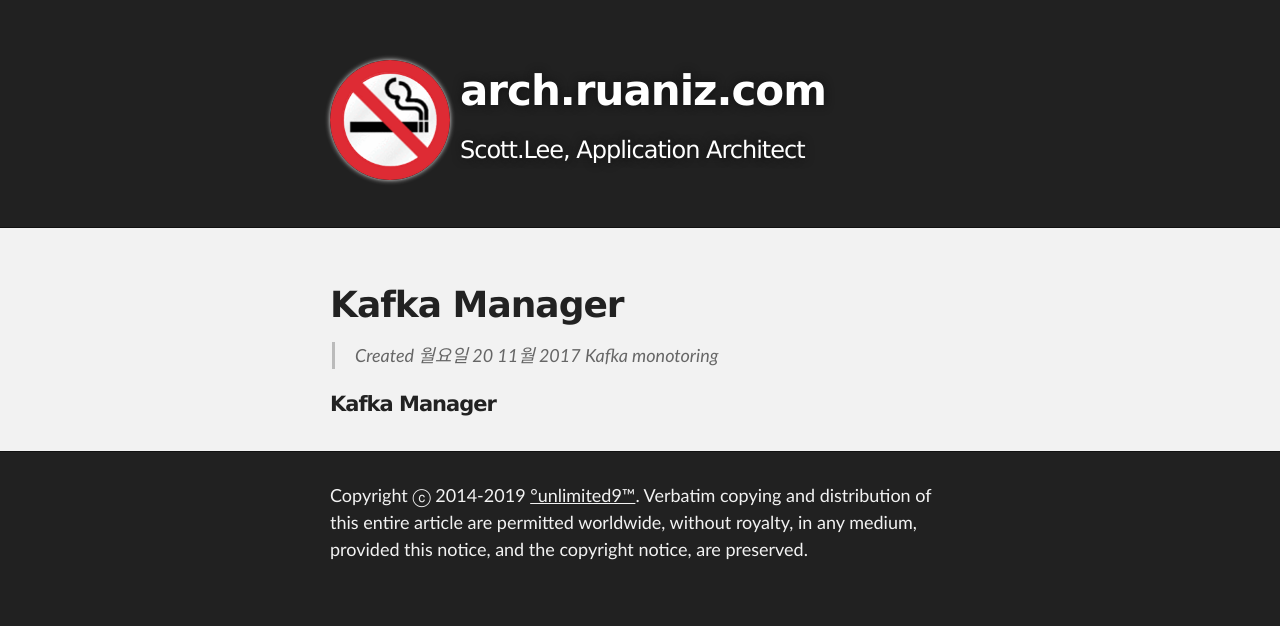
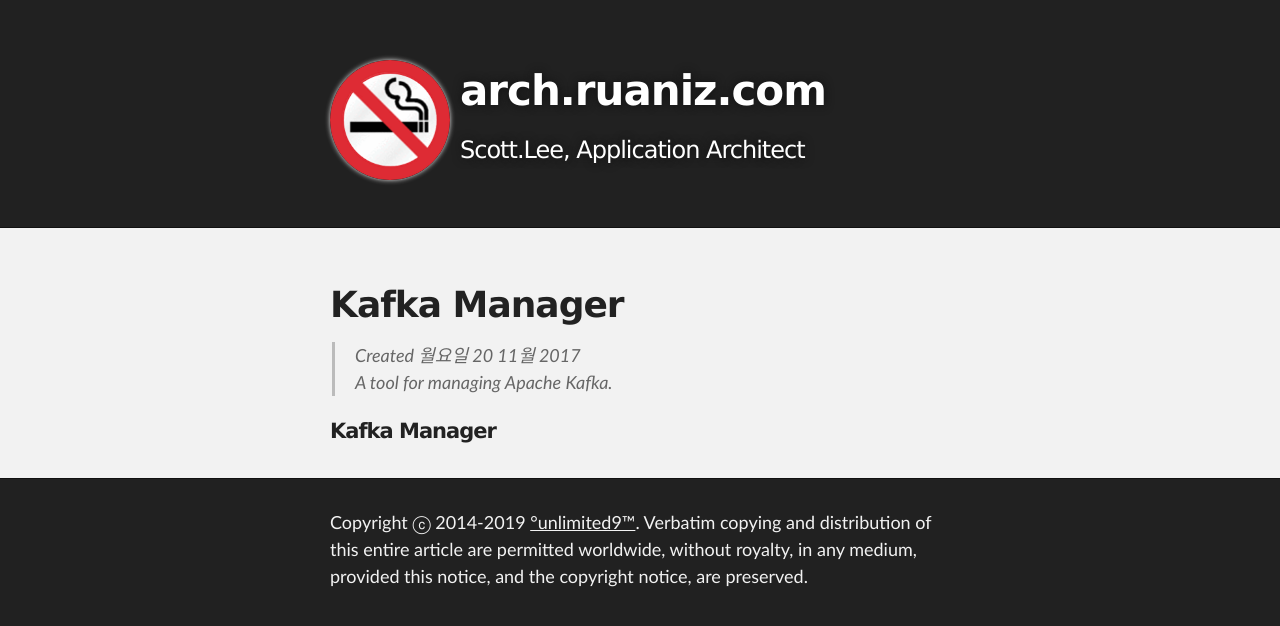
Before and after one commit to unlimited9/unlimited9.github.com, a Jekyll site: the page built from reference.notes/TA/apache.kafka/kafka.manager.md, in a window 1280 px wide. Shown: the top 626 px of the page. Built offline with Jekyll 4.4.1, drawn with Linux system fonts in a browser that asks for light colours; our own code applies the rules of GitHub Pages for plain Markdown files.

Commit message:
Update kafka.manager.md

```diff
--- a/reference.notes/TA/apache.kafka/kafka.manager.md
+++ b/reference.notes/TA/apache.kafka/kafka.manager.md
@@ -1,6 +1,6 @@
 # Kafka Manager
 
 >Created 월요일 20 11월 2017
-Kafka monotoring
+A tool for managing Apache Kafka.
 
 #### Kafka Manager
```
